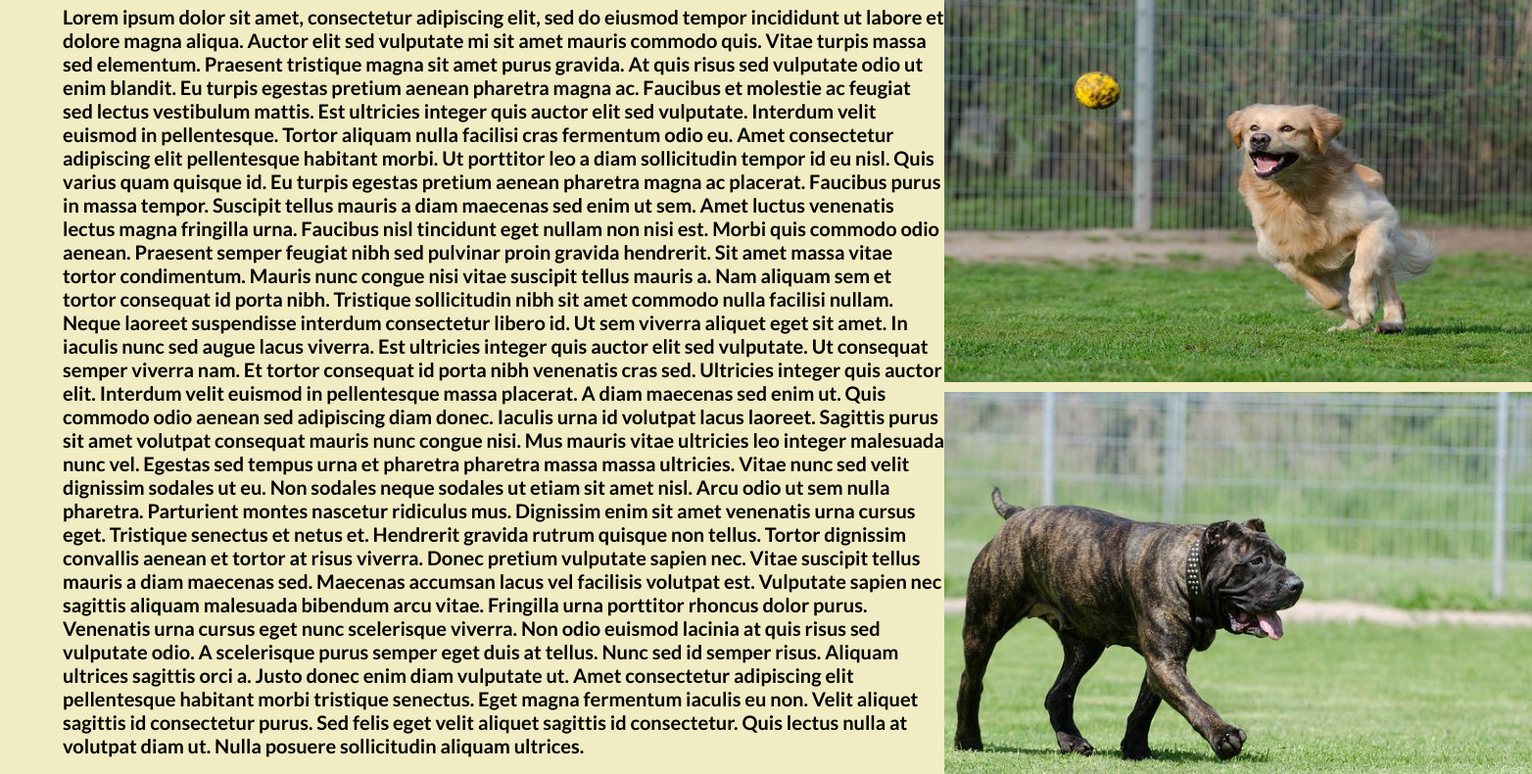
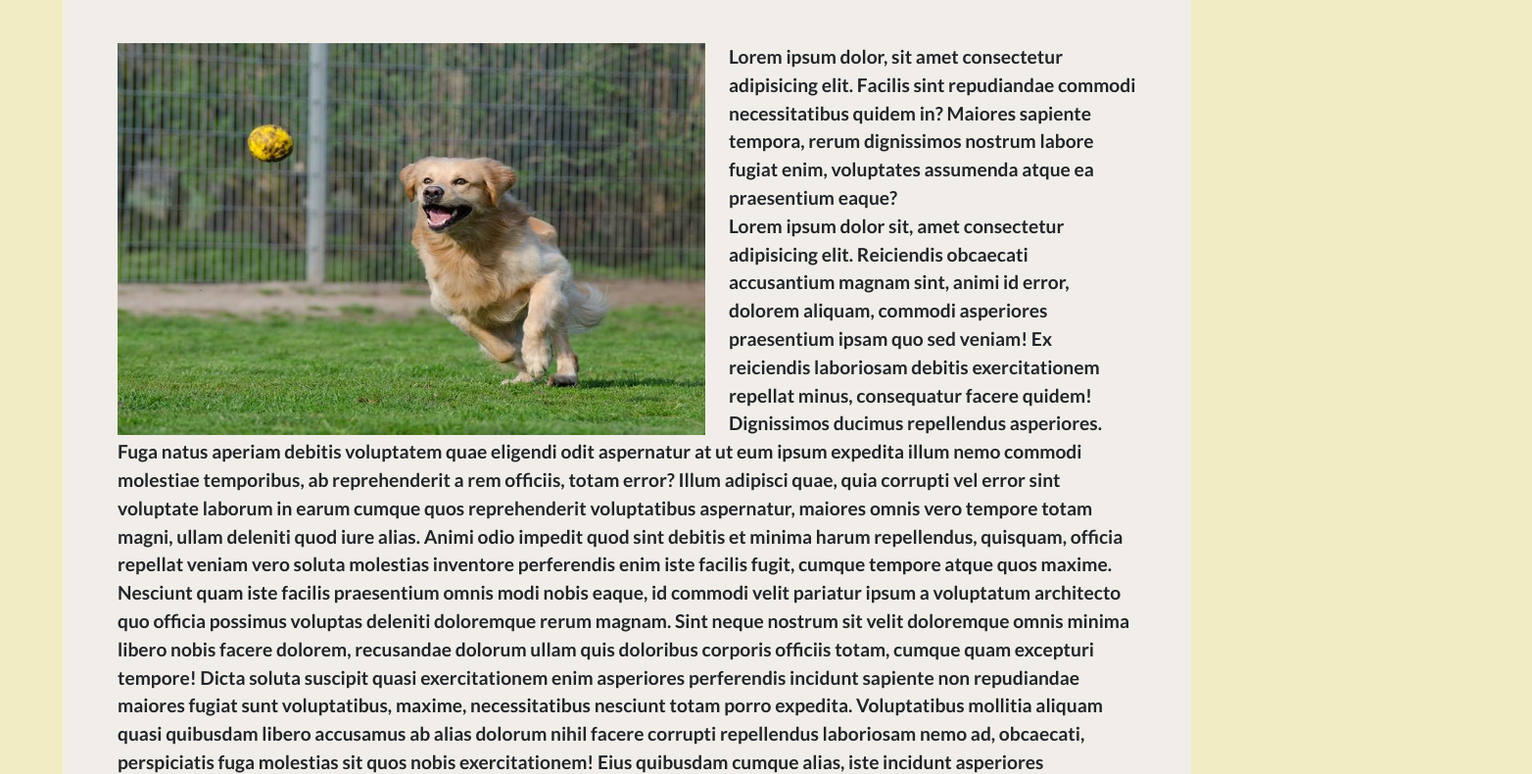
Before and after one commit to JoseGoicochea99/RefugiodeAnimales, a plain HTML site: page nosotros.html in a window 1280 px wide. Shown: the part 61-851 px from the top of the page at 98% size, 1564 px wide, since content can reach past the window. Drawn offline with nearby package versions, Linux system fonts and the light colour scheme; a web font is replaced by a local one.

Commit message:
Agrego bootstrap a la seccion nosotros

```diff
--- a/nosotros.html
+++ b/nosotros.html
@@ -7,6 +7,7 @@
     <meta name="viewport" content="width=device-width, initial-scale=1.0">
     <link rel="preconnect" href="https://fonts.googleapis.com">
     <link rel="preconnect" href="https://fonts.gstatic.com" crossorigin>
+    <link rel="stylesheet" href="https://cdn.jsdelivr.net/npm/bootstrap@5.2.0-beta1/dist/css/bootstrap.min.css">
     <link
         href="https://fonts.googleapis.com/css2?family=Alice&family=Lato:wght@700&family=Monoton&family=Sigmar+One&family=Viga&display=swap"
         rel="stylesheet">
@@ -43,104 +44,90 @@
 
 
             <div class="contenedor-imagen-texto">
-                <div data-aos="zoom-in" class="contenedor-texto">
 
-                    <p>
-                        Lorem ipsum dolor sit amet, consectetur adipiscing elit, sed do eiusmod tempor incididunt ut
-                        labore
-                        et
-                        dolore magna aliqua. Auctor elit sed vulputate mi sit amet mauris commodo quis. Vitae turpis
-                        massa
-                        sed
-                        elementum. Praesent tristique magna sit amet purus gravida. At quis risus sed vulputate odio ut
-                        enim
-                        blandit. Eu turpis egestas pretium aenean pharetra magna ac. Faucibus et molestie ac feugiat sed
-                        lectus
-                        vestibulum mattis. Est ultricies integer quis auctor elit sed vulputate. Interdum velit euismod
-                        in
-                        pellentesque. Tortor aliquam nulla facilisi cras fermentum odio eu. Amet consectetur adipiscing
-                        elit
-                        pellentesque habitant morbi. Ut porttitor leo a diam sollicitudin tempor id eu nisl. Quis varius
-                        quam
-                        quisque id.
 
-                        Eu turpis egestas pretium aenean pharetra magna ac placerat. Faucibus purus in massa tempor.
-                        Suscipit
-                        tellus mauris a diam maecenas sed enim ut sem. Amet luctus venenatis lectus magna fringilla
-                        urna.
-                        Faucibus nisl tincidunt eget nullam non nisi est. Morbi quis commodo odio aenean. Praesent
-                        semper
-                        feugiat nibh sed pulvinar proin gravida hendrerit. Sit amet massa vitae tortor condimentum.
-                        Mauris
-                        nunc
-                        congue nisi vitae suscipit tellus mauris a. Nam aliquam sem et tortor consequat id porta nibh.
-                        Tristique
-                        sollicitudin nibh sit amet commodo nulla facilisi nullam. Neque laoreet suspendisse interdum
-                        consectetur
-                        libero id. Ut sem viverra aliquet eget sit amet. In iaculis nunc sed augue lacus viverra. Est
-                        ultricies
-                        integer quis auctor elit sed vulputate. Ut consequat semper viverra nam.
 
-                        Et tortor consequat id porta nibh venenatis cras sed. Ultricies integer quis auctor elit.
-                        Interdum
-                        velit
-                        euismod in pellentesque massa placerat. A diam maecenas sed enim ut. Quis commodo odio aenean
-                        sed
-                        adipiscing diam donec. Iaculis urna id volutpat lacus laoreet. Sagittis purus sit amet volutpat
-                        consequat mauris nunc congue nisi. Mus mauris vitae ultricies leo integer malesuada nunc vel.
-                        Egestas
-                        sed tempus urna et pharetra pharetra massa massa ultricies. Vitae nunc sed velit dignissim
-                        sodales
-                        ut
-                        eu. Non sodales neque sodales ut etiam sit amet nisl. Arcu odio ut sem nulla pharetra.
-                        Parturient
-                        montes
-                        nascetur ridiculus mus. Dignissim enim sit amet venenatis urna cursus eget.
+                <div class="float-start me-4"><img src="multimedia/foto1.jpg " alt="Foto 1"></div>
 
-                        Tristique senectus et netus et. Hendrerit gravida rutrum quisque non tellus. Tortor dignissim
-                        convallis
-                        aenean et tortor at risus viverra. Donec pretium vulputate sapien nec. Vitae suscipit tellus
-                        mauris
-                        a
-                        diam maecenas sed. Maecenas accumsan lacus vel facilisis volutpat est. Vulputate sapien nec
-                        sagittis
-                        aliquam malesuada bibendum arcu vitae. Fringilla urna porttitor rhoncus dolor purus. Venenatis
-                        urna
-                        cursus eget nunc scelerisque viverra. Non odio euismod lacinia at quis risus sed vulputate odio.
-                        A
-                        scelerisque purus semper eget duis at tellus. Nunc sed id semper risus. Aliquam ultrices
-                        sagittis
-                        orci
-                        a. Justo donec enim diam vulputate ut. Amet consectetur adipiscing elit pellentesque habitant
-                        morbi
-                        tristique senectus. Eget magna fermentum iaculis eu non. Velit aliquet sagittis id consectetur
-                        purus.
-                        Sed felis eget velit aliquet sagittis id consectetur. Quis lectus nulla at volutpat diam ut.
-                        Nulla
-                        posuere sollicitudin aliquam ultrices.
-                    </p>
 
-                </div>
+                <p>Lorem ipsum dolor, sit amet consectetur adipisicing elit. Facilis sint repudiandae commodi
+                    necessitatibus quidem in? Maiores sapiente tempora, rerum dignissimos nostrum labore fugiat
+                    enim, voluptates assumenda atque ea praesentium eaque?</p>
+                <p>Lorem ipsum dolor sit, amet consectetur adipisicing elit. Reiciendis obcaecati accusantium magnam
+                    sint, animi id error, dolorem aliquam, commodi asperiores praesentium ipsam quo sed veniam! Ex
+                    reiciendis laboriosam debitis exercitationem repellat minus, consequatur facere quidem!
+                    Dignissimos ducimus repellendus asperiores. Fuga natus aperiam debitis voluptatem quae eligendi
+                    odit aspernatur at ut eum ipsum expedita illum nemo commodi molestiae temporibus, ab
+                    reprehenderit a rem officiis, totam error? Illum adipisci quae, quia corrupti vel error sint
+                    voluptate laborum in earum cumque quos reprehenderit voluptatibus aspernatur, maiores omnis vero
+                    tempore totam magni, ullam deleniti quod iure alias. Animi odio impedit quod sint debitis et
+                    minima harum repellendus, quisquam, officia repellat veniam vero soluta molestias inventore
+                    perferendis enim iste facilis fugit, cumque tempore atque quos maxime. Nesciunt quam iste
+                    facilis praesentium omnis modi nobis eaque, id commodi velit pariatur ipsum a voluptatum
+                    architecto quo officia possimus voluptas deleniti doloremque rerum magnam. Sint neque nostrum
+                    sit velit doloremque omnis minima libero nobis facere dolorem, recusandae dolorum ullam quis
+                    doloribus corporis officiis totam, cumque quam excepturi tempore! Dicta soluta suscipit quasi
+                    exercitationem enim asperiores perferendis incidunt sapiente non repudiandae maiores fugiat sunt
+                    voluptatibus, maxime, necessitatibus nesciunt totam porro expedita. Voluptatibus mollitia
+                    aliquam quasi quibusdam libero accusamus ab alias dolorum nihil facere corrupti repellendus
+                    laboriosam nemo ad, obcaecati, perspiciatis fuga molestias sit quos nobis exercitationem! Eius
+                    quibusdam cumque alias, iste incidunt asperiores recusandae temporibus ducimus doloremque. Cum
+                    enim soluta minima assumenda! Veniam provident laudantium similique minus saepe at labore.
+                    Deleniti fugit eligendi voluptates incidunt hic! Aut, nisi autem ducimus vel maiores, non ut
+                    enim dolore officia quidem veniam deserunt sapiente modi aliquam odio accusantium quisquam
+                    quibusdam error? Eveniet vitae doloremque veritatis odio voluptates exercitationem provident
+                    earum non totam! Et nihil quam voluptatum ex modi quia odio quasi architecto eaque sed amet
+                    doloribus incidunt dicta, distinctio quod harum id quos aliquam debitis nisi fugit illo
+                    recusandae! Architecto exercitationem ex nemo, suscipit eveniet iste tempore dicta fugiat
+                    voluptas optio sint in vero delectus vel officia cupiditate odit nam eligendi id laudantium
+                    repudiandae esse distinctio voluptatem! Repudiandae praesentium numquam accusantium aut nostrum
+                    molestias quibusdam fugit ut nesciunt eveniet accusamus natus assumenda esse qui quod tenetur,
+                    ex tempore voluptatem nulla. Fuga nemo vero alias expedita. Deserunt sunt ad architecto, itaque
+                    quidem alias molestiae culpa corrupti nostrum dolorem quis quae tenetur molestias facere,
+                    aliquid totam? Corporis nisi enim consequuntur, harum perspiciatis quod hic est, voluptatibus
+                    maiores fugiat mollitia commodi ducimus vel minus voluptatum nesciunt omnis quibusdam facere
+                    nobis tempora expedita voluptate! Cum fugiat error fugit praesentium culpa veniam numquam
+                    deleniti rerum, porro architecto recusandae voluptate placeat doloremque doloribus pariatur in.
+                    At natus reiciendis consequuntur reprehenderit, rerum quisquam! Alias, veniam inventore nisi
+                    facilis dicta magni impedit aliquid recusandae sed quisquam? Culpa a voluptate porro consectetur
+                    nobis, mollitia possimus exercitationem vel! Velit distinctio nobis iusto est nulla accusantium
+                    enim a, nemo voluptatum veritatis. Aperiam vitae adipisci fugit fuga labore explicabo dolorum
+                    nulla natus eius corporis non ad animi magnam numquam est recusandae repellat voluptatem illo
+                    aspernatur itaque, laboriosam saepe! Repellat repellendus expedita beatae labore ipsum!</p>
+                <div class="float-end ms-4"><img src="multimedia/foto3.jpg" alt="Foto 2"></div>
 
-                <div data-aos="fade-left" data-aos-anchor="#example-anchor" data-aos-offset="500"
-                    data-aos-duration="500" class="contenedor-imagenes">
+                <p>Lorem ipsum dolor sit amet consectetur adipisicing elit. Perferendis culpa odio aut vitae
+                    molestias architecto suscipit quod inventore cupiditate aspernatur quis rerum deserunt, quasi
+                    est pariatur temporibus accusamus officiis vel eos nihil! Laboriosam hic exercitationem corporis
+                    eaque iure odit architecto? Vero cumque laborum, magnam explicabo sequi similique illum dolore
+                    incidunt nostrum placeat quod delectus enim ullam eaque quasi repudiandae ex porro, dicta facere
+                    fugit voluptatibus! Ab facere dolorem similique ex iure labore quas, quo ipsam exercitationem
+                    eveniet laudantium sequi quisquam eaque at, rem eligendi, blanditiis obcaecati! Veritatis quidem
+                    omnis quasi optio. Sequi nisi fuga deleniti voluptatibus laborum aperiam minus inventore, enim
+                    unde praesentium nostrum veritatis tenetur illum consequatur. Corporis consequatur ullam iure
+                    quos ad eligendi nemo sed molestiae quod voluptate maxime labore ratione, suscipit obcaecati,
+                    nesciunt molestias provident quibusdam voluptas reprehenderit officia quis? Eum facere ut
+                    perferendis? Ab pariatur nobis magni modi fuga dicta expedita optio cum cumque distinctio. Natus
+                    explicabo id qui nesciunt facilis, mollitia quod. Odio cumque id temporibus consectetur, eum
+                    illum. Necessitatibus blanditiis eius ratione dolorum quas fugiat nemo veniam vel. Facere
+                    asperiores beatae natus molestiae maiores, eveniet error, nam pariatur nostrum adipisci sequi,
+                    minima voluptatem laborum? Alias saepe ipsam inventore aut dolore quia illo quam iste!</p>
 
-                    <img src="multimedia/foto1.jpg" alt="Foto 1">
-                    <img src="multimedia/foto2.jpg" alt="Foto 2">
-                    <img src="multimedia/foto3.jpg" alt="Foto 3">
-
-                </div>
             </div>
 
-            <div data-aos="zoom-in-right" class="contenedor-mapa">
+            <div data-aos="zoom-in-right" class="contenedor-mapa ">
 
-                <iframe
+                <div class="w-35" >
+                    <iframe
                     src="https://www.google.com/maps/embed?pb=!1m18!1m12!1m3!1d687.8450012057317!2d-57.92083022473854!3d-34.90743630079205!2m3!1f0!2f0!3f0!3m2!1i1024!2i768!4f13.1!3m3!1m2!1s0x95a2e6092f812767%3A0xd53df7284364674e!2sPlaza%20General%20Manuel%20Belgrano!5e0!3m2!1ses-419!2sar!4v1652265861575!5m2!1ses-419!2sar"
                     width="600" height="450" style="border:0;" allowfullscreen="" loading="lazy"
                     referrerpolicy="no-referrer-when-downgrade"></iframe>
+                </div>
 
-                <p class="texto-mapa">Lorem ipsum dolor sit amet consectetur adipisicing elit. Velit accusantium sint a
-                    porro perferendis expedita deserunt saepe cupiditate harum impedit, rerum aut fugiat libero ex non
+                <p class="texto-mapa">Lorem ipsum dolor sit amet consectetur adipisicing elit. Velit accusantium
+                    sint a
+                    porro perferendis expedita deserunt saepe cupiditate harum impedit, rerum aut fugiat libero ex
+                    non
                     corporis dicta tenetur voluptas.</p>
 
             </div>
@@ -151,28 +138,20 @@
         <footer data-aos="fade-down">
 
             <div class="contenedor-footer">
-
-                <div class="contenedor-redes">
-                    <a href="https://www.facebook.com">
-                        <p>Facebook</p>
-                    </a>
-                    <a href="https://www.instagram.com">
-                        <p>Instagram</p>
-                    </a>
-                    <a href="https://www.twitter.com">
-                        <p>Twitter</p>
-                    </a>
+                <div class="contenedor-redes align-self-center">
+                    <ul class="list-group list-group-flush gap-1">
+                        <li class="list-group-item"><a href="https://www.facebook.com">Facebook</a></li>
+                        <li class="list-group-item"><a href="https://www.instagram.com">Instagram</a></li>
+                        <li class="list-group-item"><a href="https://www.twitter.com">Twitter</a></li>
+                    </ul>
                 </div>
 
 
 
                 <!-- MOVERÁ AL USUARIO AL TOP DE LA PAGINA -->
                 <div class="contenedor-boton">
-                    <button class="caja-boton">
+                    <a class="btn btn-outline-success" href="#" role="button">Arriba</a>
 
-                        <a href="#">Arriba</a>
-
-                    </button>
                 </div>
 
 
@@ -191,7 +170,7 @@
         AOS.init();
     </script>
 
-
+    <link rel="stylesheet" href="https://cdn.jsdelivr.net/npm/bootstrap@5.2.0-beta1/dist/js/bootstrap.bundle.min.js">
 
 </body>
 
--- a/style.css
+++ b/style.css
@@ -104,14 +104,11 @@ body {
     border-radius: 0.7rem;
 
 
-
-
 }
 
 
 /* Cuadro de enlace de adopcion */
 .section-adoptar a {
-
 
     font-family: Sigmar one;
     color: #486963;
@@ -131,9 +128,6 @@ body {
 
 /* Section de la historia de un perro antes y despues del refugio */
 .section-antes-despues {
-    /* display: flex;
-    flex-direction: row; */
-
     display: grid;
     grid-template-columns: 1fr 1fr 1fr;
     gap: 200px;
@@ -221,7 +215,7 @@ footer {
     margin: 0px;
     padding: 0;
     text-decoration: none;
-    /* color: #198754; */
+
 }
 
 .contenedor-logo{
@@ -269,31 +263,39 @@ footer {
 
 /* NOSOTROS */
 
+.section-nosotros{
+    box-sizing: border-box;
+}
+
 /* Contenedor general */
 .contenedor-imagen-texto {
 
-    display: flex;
-    flex-direction: row;
-    justify-content: space-between;
+   width: 100%;
+   max-width: 110em;
+   margin: auto;
+   background-color: #F1EEE9;
+   padding: 3em 3.5em;
+
+}
+
+/* imagenes */
+.contenedor-imagen-texto img {
+    width: 600px;
+    height: 400px;
 
 }
 
 /* Texto */
-.contenedor-texto p {
+.contenedor-imagen-texto p {
 
     font-family: 'Lato', sans-serif;
-    width: 900px;
-    font-size: 20px;
+    font-size: 1.2em;
+    font-weight: 300;
+    margin: 0;
 
 }
 
-/* imagenes */
-.contenedor-imagenes img {
-    display: block;
-    width: 600px;
-    height: 400px;
-    padding: 5px 0px;
-}
+
 
 
 
@@ -304,15 +306,9 @@ footer {
 .contenedor-mapa {
     display: flex;
     flex-direction: row;
+    margin: 1em 0;
 }
 
-/* mapa */
-.contenedor-mapa iframe {
-
-
-    width: 500px;
-
-}
 
 /* Texto */
 .contenedor-mapa p {
```
Also changed, not shown: index.html (+0 -30 lines).
